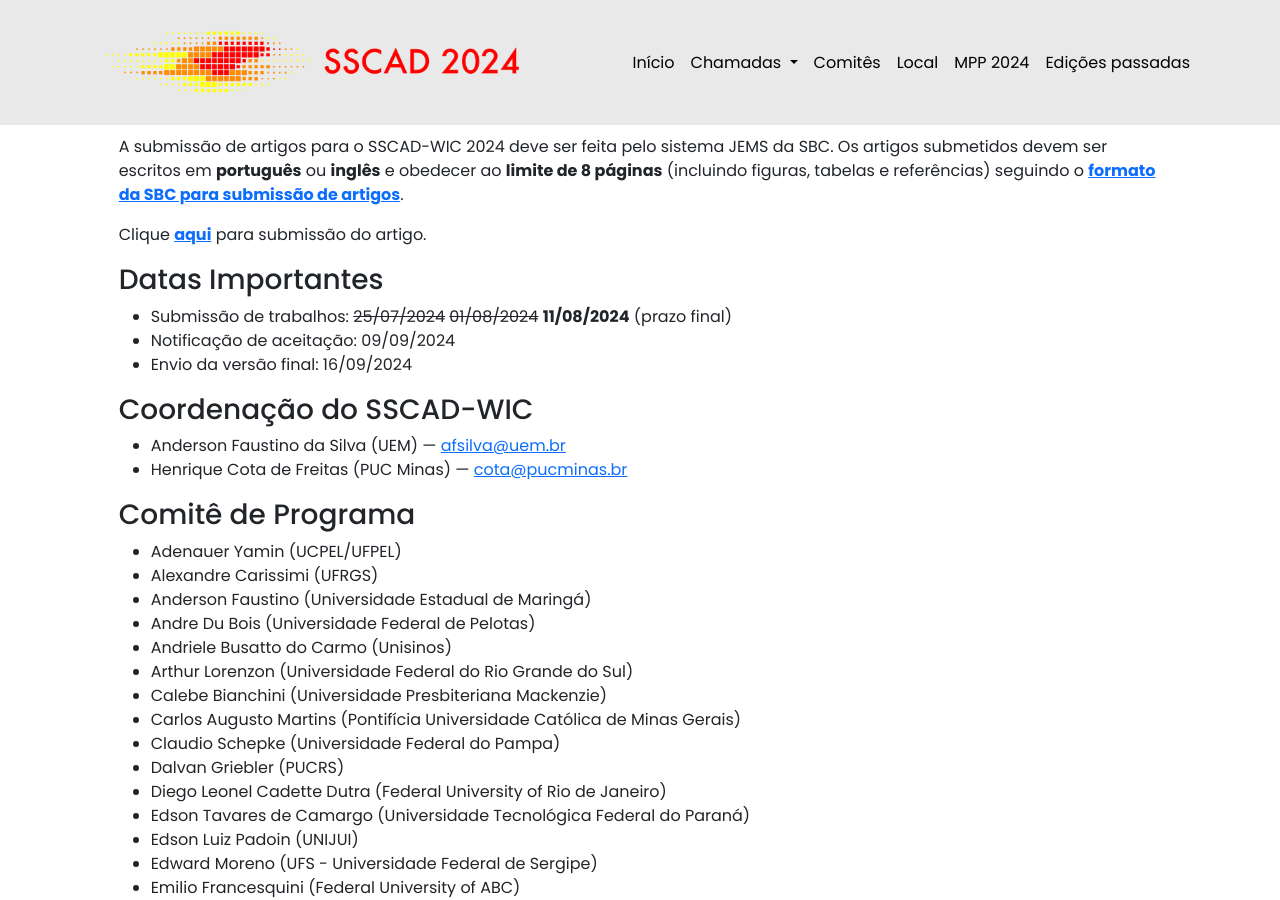
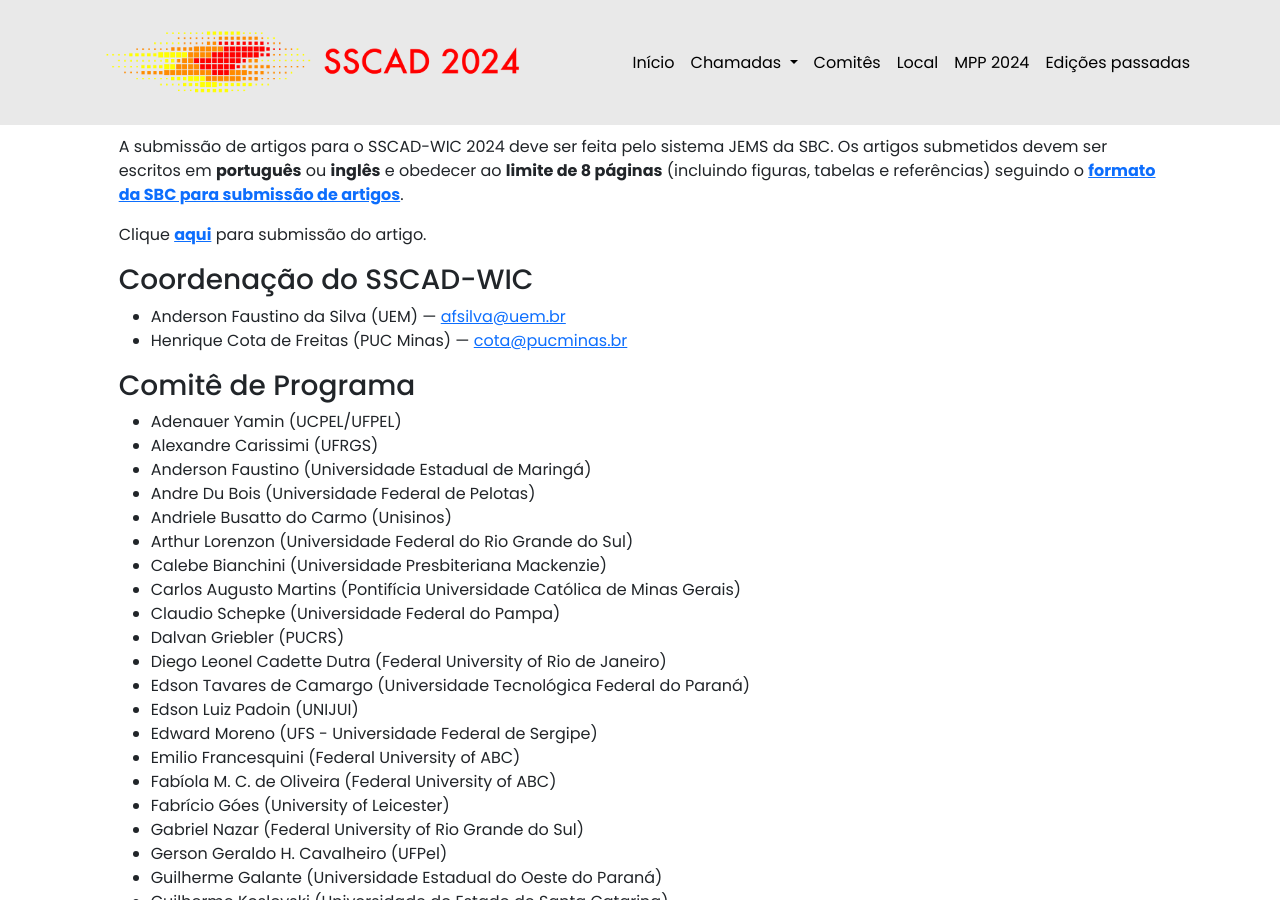
Before and after one commit to ce-acpad/sscad2024, a Jekyll site: the page built from cfp_wic.html, in a window 1280 px wide and 900 px high, scrolled down 1905 px. Built offline with Jekyll 4.4.1, drawn with Linux system fonts in a browser that asks for light colours.

Commit message:
Update cfp_wic.html

```diff
--- a/cfp_wic.html
+++ b/cfp_wic.html
@@ -70,7 +70,7 @@ permalink: /cfp_wic/
 
 <!--<p>Clique <strong>aqui</strong> para submissão do artigo.</p>-->
 
-<h3>Datas Importantes</h3>
+<!--<h3>Datas Importantes</h3>
 <ul>
 <li>Submissão de trabalhos: <del>25/07/2024</del> <del>01/08/2024</del> <strong>11/08/2024</strong> (prazo final)</li>
 <li>Notificação de aceitação: 09/09/2024</li>
@@ -79,9 +79,8 @@ permalink: /cfp_wic/
 <li>Submissão de trabalhos:  <del>31/07/2023</del> <del>07/08/2023</del> <strong>14/08/2023</strong></li>
 <li>Notificação de aceitação: 04/09/2023</li>
 <li>Envio da versão final: 11/09/2023</li>
--->
+</ul>-->
 
-</ul>
 <h3>Coordenação do SSCAD-WIC</h3>
 <ul>
 <li>Anderson Faustino da Silva (UEM) — <a href='mailto:afsilva@uem.br'>afsilva@uem.br</a></li>
```
